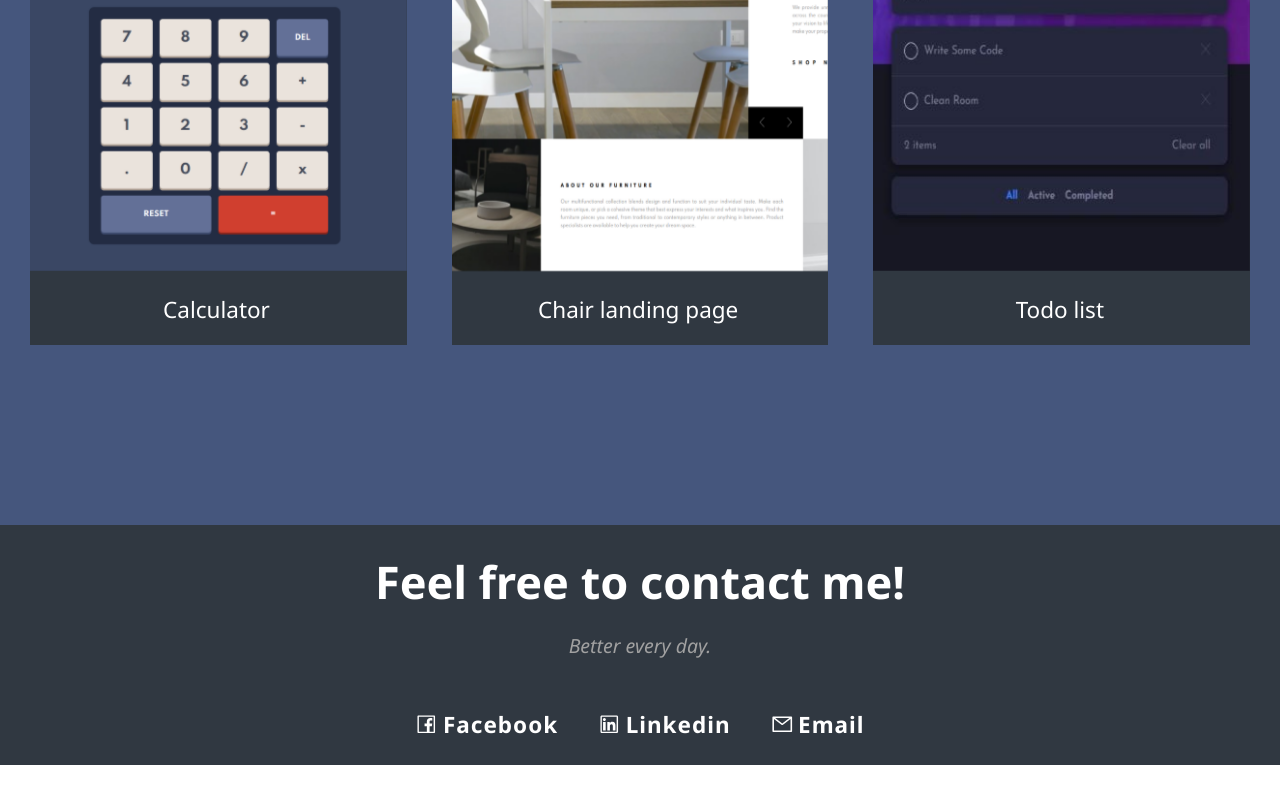
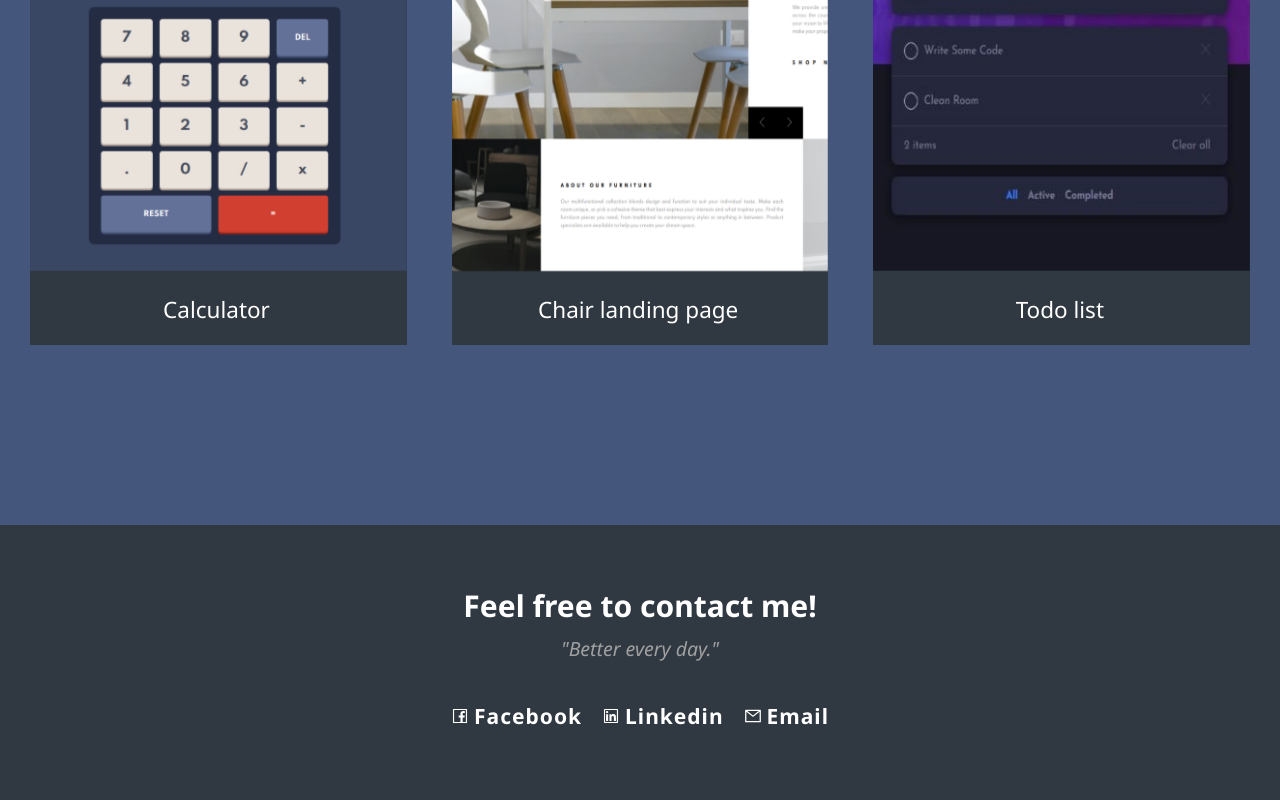
Before and after one commit to filip65/portfolio, a React (Create React App) app: page / in a window 1280 px wide. Shown: the part 2119-2919 px from the top of the page. Before the commit the page ends 2884 px from the top, so only its background shows below. Built offline with nearby package versions, Linux system fonts and the light colour scheme.

Commit message:
css to scss in footer

```diff
--- a/src/components/Footer.js
+++ b/src/components/Footer.js
@@ -1,5 +1,5 @@
 import React from "react";
-import "../css/footer.css";
+import "../css/footer.scss";
 import {
   AiOutlineLinkedin,
   AiOutlineMail,
@@ -10,36 +10,39 @@ function Footer() {
   return (
     <div id="footer">
       <h2>Feel free to contact me!</h2>
-      <p>Better every day.</p>
+      <p className="quote">"Better every day."</p>
       <ul className="links">
-        <li className="profile-link">
+        <li>
           <a
+            className="profile-link"
             href="https://www.facebook.com/filip.katusin/"
             target="_blank"
             rel="noreferrer"
           >
             <AiOutlineFacebook className="icon" />
-            <p>Facebook</p>
+            Facebook
           </a>
         </li>
-        <li className="profile-link" id="profile-link">
+        <li>
           <a
+            className="profile-link"
             href="https://www.linkedin.com/in/filip-katu%C5%A1in-09949490/"
             target="_blank"
             rel="noreferrer"
           >
             <AiOutlineLinkedin className="icon" />
-            <p>Linkedin</p>
+            Linkedin
           </a>
         </li>
-        <li className="profile-link">
+        <li>
           <a
+            className="profile-link"
             href="mailto:filip.katusin@gmail.com"
             target="_blank"
             rel="noreferrer"
           >
             <AiOutlineMail className="icon" />
-            <p>Email</p>
+            Email
           </a>
         </li>
       </ul>
--- a/src/css/footer.css
+++ /dev/null
@@ -1,93 +0,0 @@
-#footer {
-  height: 50vh;
-  width: 100vw;
-  display: flex;
-  flex-direction: column;
-  justify-content: center;
-  align-items: center;
-  background-color: #303841;
-  text-align: center;
-}
-
-#footer > h2 {
-  font-size: 3rem;
-  color: white;
-}
-
-#footer > p {
-  color: rgb(161, 161, 161);
-  font-size: 1.3rem;
-  padding-top: 20px;
-  font-style: italic;
-}
-
-.links {
-  list-style: none;
-  display: flex;
-  margin-top: 50px;
-}
-
-.profile-link {
-  display: flex;
-  justify-content: center;
-}
-
-.links > .profile-link > a {
-  text-decoration: none;
-  letter-spacing: 1px;
-  font-size: 2rem;
-  font-weight: bold;
-  padding: 0 20px;
-  display: flex;
-  align-items: center;
-  transition: all 0.3s;
-}
-
-.links > .profile-link > a:hover {
-  transform: translatey(5px);
-}
-
-.links > .profile-link > a > p {
-  font-size: 1.5rem;
-  margin-left: 5px;
-}
-
-.links .profile-link .icon {
-  font-size: 1.5rem;
-}
-
-.links .profile-link:hover .icon {
-  fill: #be3144;
-}
-
-@media (max-width: 600px) {
-  .links {
-    flex-direction: column;
-  }
-
-  .profile-link {
-    padding: 10px 0;
-  }
-
-  .pages > li {
-    display: flex;
-    justify-content: center;
-  }
-
-  #footer h2 {
-    max-width: 70%;
-    font-size: 2.5rem;
-  }
-}
-
-@media (min-width: 768px) {
-  #footer {
-    height: 40vh;
-  }
-}
-
-@media (min-width: 992px) {
-  #footer {
-    height: 30vh;
-  }
-}
--- /dev/null
+++ b/src/css/footer.scss
@@ -0,0 +1,64 @@
+#footer {
+  width: 100vw;
+  display: flex;
+  flex-direction: column;
+  justify-content: center;
+  align-items: center;
+  background-color: #303841;
+  text-align: center;
+  padding: 3rem 1.5rem;
+
+  h2 {
+    font-size: 2rem;
+    color: white;
+    margin-bottom: 0.6rem;
+  }
+
+  .quote {
+    color: rgb(161, 161, 161);
+    font-size: 1.3rem;
+    font-style: italic;
+    margin-bottom: 2rem;
+  }
+
+  .links {
+    list-style: none;
+    display: flex;
+    flex-direction: column;
+
+    .profile-link {
+      display: flex;
+      align-items: center;
+      justify-content: center;
+      text-decoration: none;
+      letter-spacing: 1px;
+      font-size: 1.4rem;
+      font-weight: bold;
+      padding: 10px;
+      display: flex;
+      align-items: center;
+      transition: all 0.3s;
+
+      &:hover {
+        transform: translatey(5px);
+
+        .icon {
+          fill: #be3144;
+        }
+      }
+
+      .icon {
+        margin-right: 5px;
+        font-size: 1.2rem;
+      }
+    }
+  }
+
+  @media (min-width: 768px) {
+    padding: 4rem 0;
+
+    .links {
+      flex-direction: row;
+    }
+  }
+}
```
